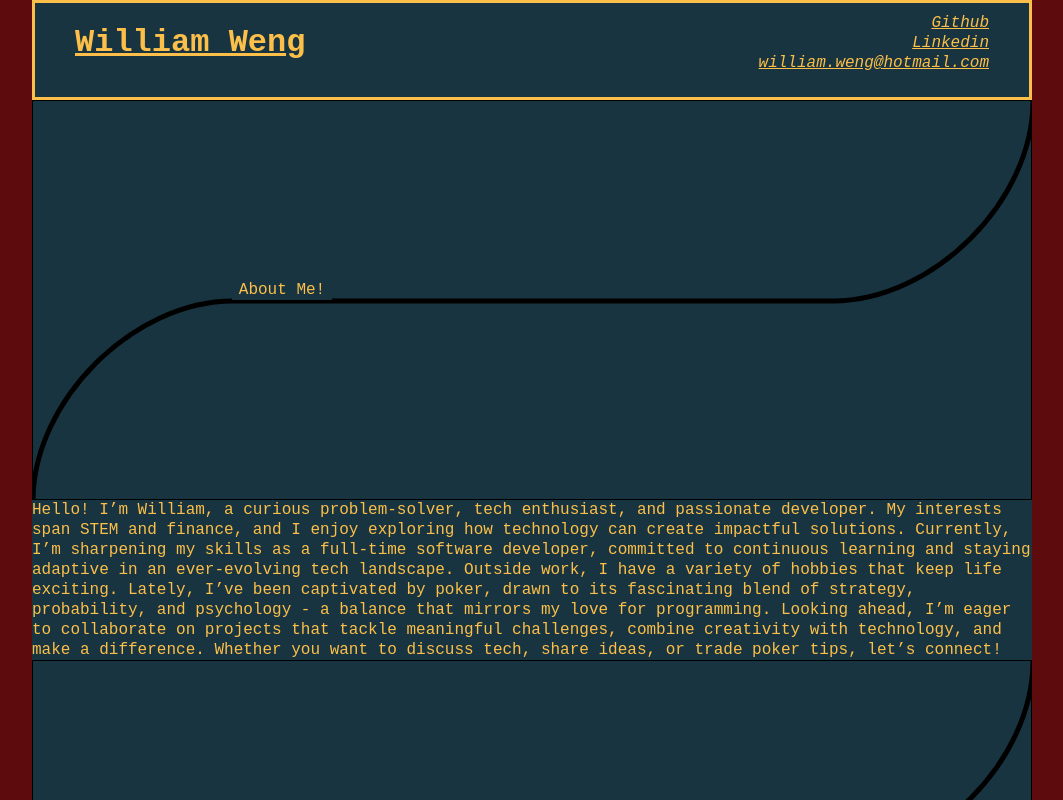
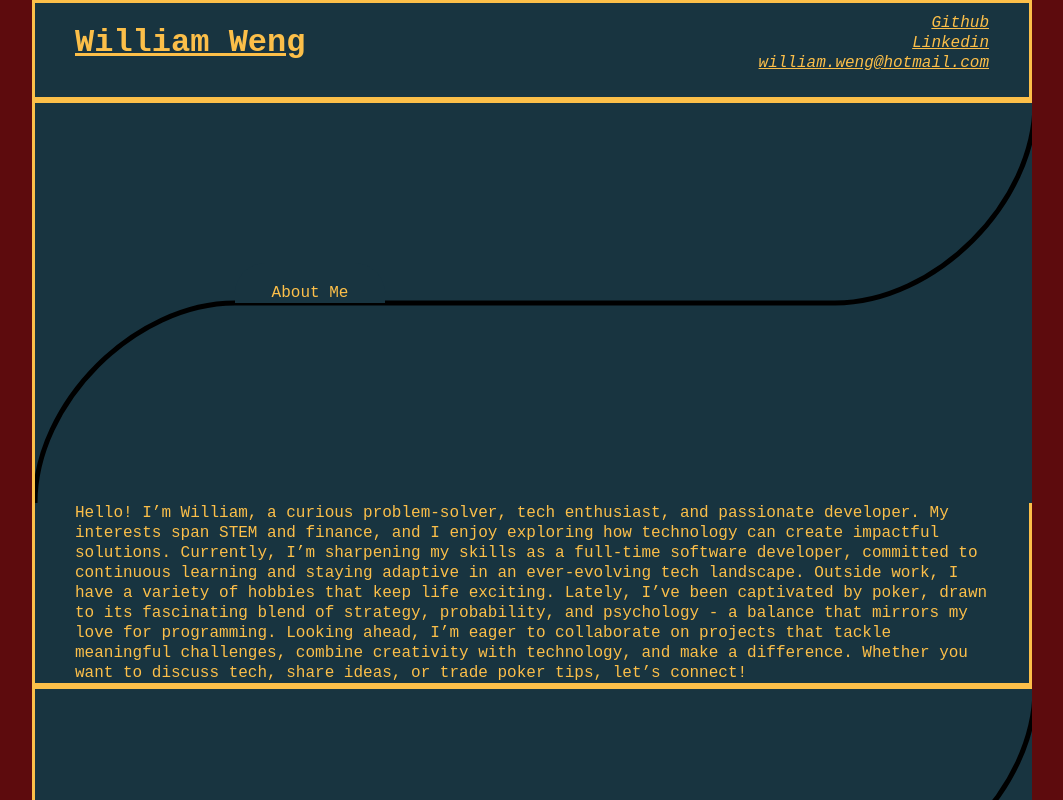
Before and after one commit to will-weng/will-weng.github.io, a React (Create React App) app: page / in a window 1280 px wide. Shown: the whole page, without its empty margins (108-1171 px from the left). Built offline with nearby package versions, Linux system fonts and the light colour scheme; the HTML template or start-up script is replaced by a standard one.

Commit message:
tab names

```diff
--- a/src/components/Folder/Folder.tsx
+++ b/src/components/Folder/Folder.tsx
@@ -1,20 +1,23 @@
 import styled from "styled-components";
 import FolderHeader from "./FolderHeader";
+import FolderSummary from "./FolderSummary";
 
 export interface FolderProps {
-    folder: FolderType
+    folder: FolderContentType
 }
 
-export interface FolderType {
+export interface FolderContentType {
     name: string,
     summary: string,
+    tabName?: string,
     dates?: string,
     link?: string,
     skills?: string[]
 }
 
 const StyledFolder = styled.div`
-
+    background-color: red;
+    border-style: solid;
 `
 
 function Folder(props: FolderProps) {
@@ -22,9 +25,8 @@ function Folder(props: FolderProps) {
 
     return (
         <StyledFolder>
-            <FolderHeader title={folder.name} color="test" ></FolderHeader>
-            <h3>{folder.dates}</h3>
-            {folder.summary}
+            <FolderHeader title={folder.tabName ?? folder.name} color="test" />
+            <FolderSummary dates={folder.dates} summary={folder.summary} />
         </StyledFolder>
     );
 }
--- a/src/components/Folder/FolderHeader.tsx
+++ b/src/components/Folder/FolderHeader.tsx
@@ -15,7 +15,6 @@ const StyledFolderHeader = styled.div`
 const StyledSVG = styled.svg`
     width: 100%;
     height: 100%;
-    border: 1px solid black;
 `
 
 function FolderHeader(prop: FolderHeaderProps) {
--- a/src/components/Folder/FolderHeaderTab.tsx
+++ b/src/components/Folder/FolderHeaderTab.tsx
@@ -1,6 +1,6 @@
 import styled from "styled-components";
 
-interface FolderHeaderTab {
+interface FolderHeaderProp {
     Title: string
 }
 
@@ -9,7 +9,7 @@ const StyledFolderHeaderTab = styled.div`
     flex-direction: column;
     justify-content: flex-end;
     position: absolute;
-    width: 100px;
+    width: 150px;
     height: 40px;
     overflow: hidden;
     text-align: center;
@@ -19,7 +19,7 @@ const StyledFolderHeaderTab = styled.div`
     top: 160px;
 `
 
-function FolderHeaderTab(prop: FolderHeaderTab) {
+function FolderHeaderTab(prop: FolderHeaderProp) {
     return (
         <StyledFolderHeaderTab>
             {prop.Title}
--- /dev/null
+++ b/src/components/Folder/FolderSummary.tsx
@@ -0,0 +1,23 @@
+import styled from "styled-components";
+
+export interface FolderSummaryProps {
+    dates?: string,
+    summary: string
+}
+
+const StyledFolderSummary = styled.div`
+    padding-left: 40px;
+    padding-right: 40px;
+`
+
+function FolderSummary(props: FolderSummaryProps) {
+
+    return (
+        <StyledFolderSummary>
+            {props.dates ?? <h3>{props.dates}</h3>}
+            {props.summary}
+        </StyledFolderSummary>
+    );
+}
+
+export default FolderSummary;
--- a/src/components/Folder/Folders.tsx
+++ b/src/components/Folder/Folders.tsx
@@ -1,12 +1,12 @@
 import styled from "styled-components";
 import foldercontent from '../data/folderContent.json';
-import Folder, { FolderType } from './Folder';
+import Folder, { FolderContentType } from './Folder';
 
 const StyledFolder = styled.div`
 `
 
 function Folders() {
-    const foldersList: FolderType[] = foldercontent as FolderType[];
+    const foldersList: FolderContentType[] = foldercontent as FolderContentType[];
 
     return (
         <StyledFolder>
--- a/src/components/data/folderContent.json
+++ b/src/components/data/folderContent.json
@@ -1,6 +1,6 @@
 [
     {
-        "name": "About Me!",
+        "name": "About Me",
         "summary": "Hello! I’m William, a curious problem-solver, tech enthusiast, and passionate developer. My interests span STEM and finance, and I enjoy exploring how technology can create impactful solutions. Currently, I’m sharpening my skills as a full-time software developer, committed to continuous learning and staying adaptive in an ever-evolving tech landscape. Outside work, I have a variety of hobbies that keep life exciting. Lately, I’ve been captivated by poker, drawn to its fascinating blend of strategy, probability, and psychology - a balance that mirrors my love for programming. Looking ahead, I’m eager to collaborate on projects that tackle meaningful challenges, combine creativity with technology, and make a difference. Whether you want to discuss tech, share ideas, or trade poker tips, let’s connect!"
     },
     {
@@ -11,6 +11,7 @@
     },
     {
         "name": "Smart Health Solutions",
+        "tabName": "Smart Health",
         "link": "https://www.smarthealth.com.au",
         "dates": "2017 - 2024",
         "summary": "Smart Health provides hospitals with a cloud solution for patient and medical records. The Smart Health application started in Java but has been implementing a Web User Interface over the recent years. I've gained valuable experience working in a small but competative software business. My main role has been quality assurance and began development in 2022.",
@@ -46,6 +47,7 @@
     },
     {
         "name": "Crystalise Vivid 2017",
+        "tabName": "Crystalise",
         "link": "https://www.vividsydney.com/event/light/crystallise",
         "dates": "2017",
         "summary": "Crystallize is a Sydney Vivid light show project.",
@@ -57,6 +59,7 @@
     },
     {
         "name": "Maker Mentor at the Michael Crouch Innovation Centre (MCIC)",
+        "tabName": "Maker Mentor",
         "dates": "2017",
         "summary": "The MCIC was a maker space created for students and open to public. As a maker mentor, I had the responsibility to be trained in using equipments such as the laser cutter, 3d printers and the CNC. I'm also the person watching over the space during my volunteering hours to enjoy the safety of others and can provide consultation for people's innovations.",
         "skills": [
@@ -67,6 +70,7 @@
     },
     {
         "name": "Maker games",
+        "tabName": "Maker games",
         "dates": "2017",
         "summary": "Albert for the blind was a hackathon project at improving accessibility to payment devices",
         "skills": [
```
